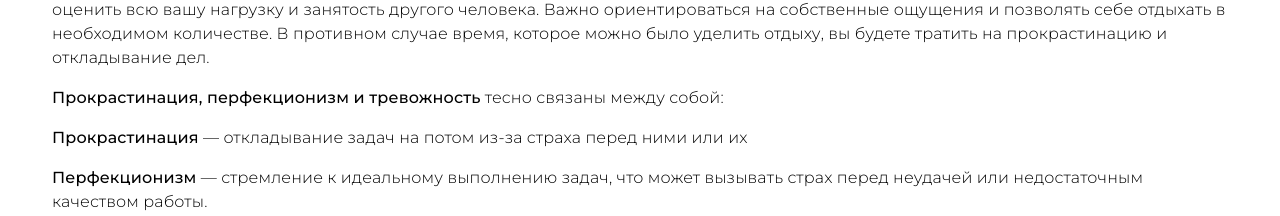
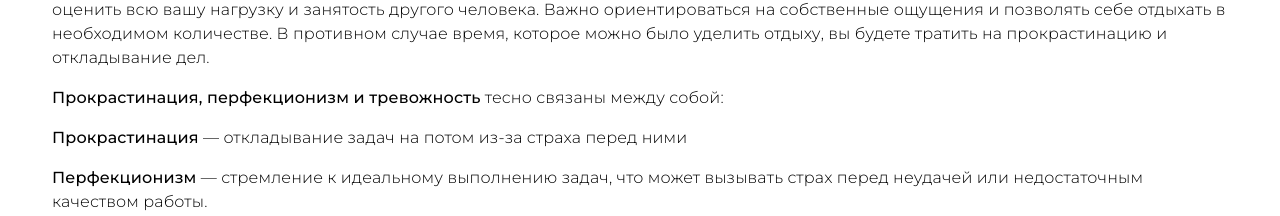
Before and after one commit to aiekseu/basalgina-psy, a Next.js app: page /procrastination in a window 1280 px wide. Shown: the part 2914-3130 px from the top of the page. Built offline with nearby package versions, Linux system fonts and the light colour scheme.

Commit message:
hotfix text

```diff
--- a/src/procrastination-page/4-factors.js
+++ b/src/procrastination-page/4-factors.js
@@ -26,7 +26,7 @@ const Factors = props => {
 				<Text fontWeight={500} component={'span'}>
 					Прокрастинация
 				</Text>{' '}
-				— откладывание задач на потом из-за страха перед ними или их
+				— откладывание задач на потом из-за страха перед ними
 			</Paragraph>
 			<Paragraph>
 				<Text fontWeight={500} component={'span'}>
```
